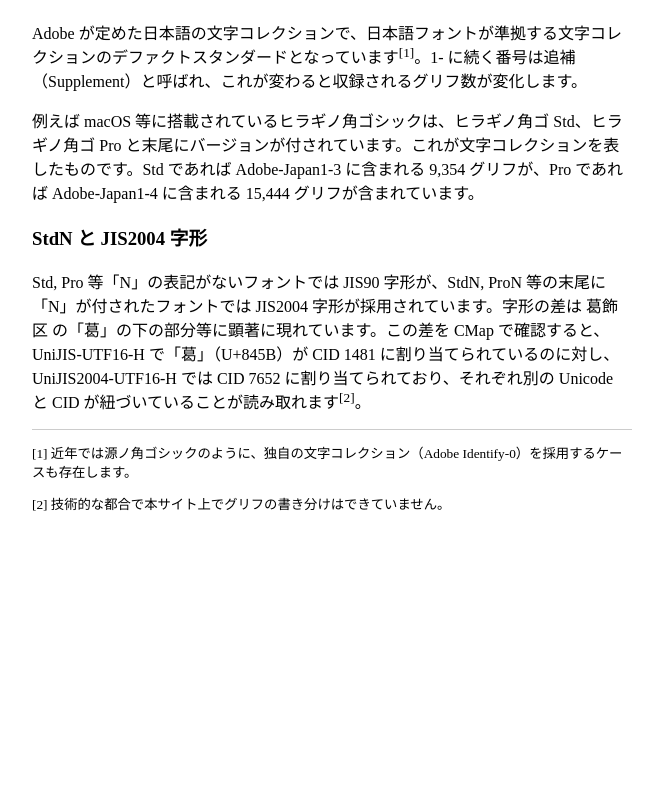
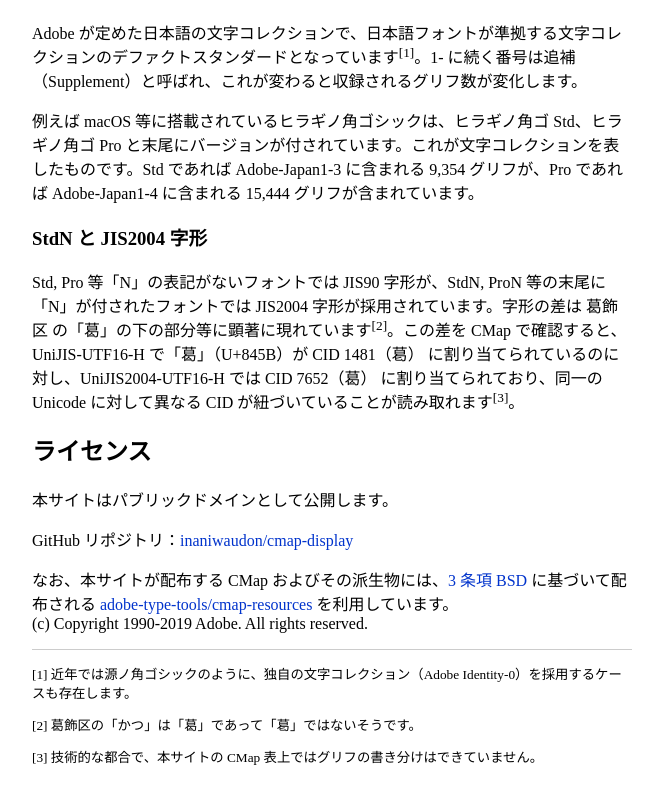
Before and after one commit to inaniwaudon/cmap-display, a Next.js app: page / in a window 1280 px wide. Shown: the part 460-1250 px from the top of the page, without its empty margins (0-663 px from the left). Before the commit the page ends 997 px from the top, so only its background shows below. Built offline with nearby package versions, Linux system fonts and the light colour scheme; a web font is replaced by a local one.

Commit message:
update descriptions

```diff
--- a/src/pages/index.tsx
+++ b/src/pages/index.tsx
@@ -16,15 +16,13 @@
   <Wrapper>
     <h1>cmap-display</h1>
     <p>
-      本サイトでは、Adobe-Japan 1-7 に準拠した CMap に基づく対応表を提供します。
+      本サイトは、Adobe-Japan 1-7 に準拠した CMap に基づく対応表を提供します。
     </p>
     <ul>
       {cmaps.map((cmap) => (
         <li key={cmap.name}>
           <Link href={`/cmap/${cmap.name}`} legacyBehavior>
-            <li>
-              <Anchor>{cmap.name}</Anchor>
-            </li>
+            <Anchor>{cmap.name}</Anchor>
           </Link>
         </li>
       ))}
@@ -59,20 +57,45 @@
         Std, Pro 等「N」の表記がないフォントでは JIS90 字形が、StdN, ProN
         等の末尾に「N」が付されたフォントでは JIS2004
         字形が採用されています。字形の差は 葛飾区
-        の「葛」の下の部分等に顕著に現れています。この差を CMap
-        で確認すると、UniJIS-UTF16-H で「葛」（U+845B）が CID 1481
-        に割り当てられているのに対し、UniJIS2004-UTF16-H では CID 7652
-        に割り当てられており、それぞれ別の Unicode と CID
-        が紐づいていることが読み取れます<sup>[2]</sup>。
+        の「葛」の下の部分等に顕著に現れています<sup>[2]</sup>。この差を CMap
+        で確認すると、UniJIS-UTF16-H で「葛」（U+845B）が CID 1481（葛󠄀）
+        に割り当てられているのに対し、UniJIS2004-UTF16-H では CID 7652（葛）
+        に割り当てられており、同一の Unicode に対して異なる CID
+        が紐づいていることが読み取れます<sup>[3]</sup>。
+      </p>
+      <h2>ライセンス</h2>
+      <p>本サイトはパブリックドメインとして公開します。</p>
+      <p>
+        GitHub リポジトリ：
+        <Anchor href="https://github.com/inaniwaudon/cmap-display">
+          inaniwaudon/cmap-display
+        </Anchor>
+      </p>
+      <p>
+        なお、本サイトが配布する CMap およびその派生物には、
+        <Anchor href="https://licenses.opensource.jp/BSD-3-Clause/BSD-3-Clause.html">
+          3 条項 BSD
+        </Anchor>{" "}
+        に基づいて配布される{" "}
+        <Anchor href="https://github.com/adobe-type-tools/cmap-resources">
+          adobe-type-tools/cmap-resources
+        </Anchor>{" "}
+        を利用しています。
+        <br />
+        (c) Copyright 1990-2019 Adobe. All rights reserved.
       </p>
     </article>
     <Footnote>
       <small>
         <p>
           [1] 近年では源ノ角ゴシックのように、独自の文字コレクション（Adobe
-          Identify-0）を採用するケースも存在します。
+          Identity-0）を採用するケースも存在します。
         </p>
-        <p>[2] 技術的な都合で本サイト上でグリフの書き分けはできていません。</p>
+        <p>[2] 葛飾区の「かつ」は「葛」であって「葛󠄀」ではないそうです。</p>
+        <p>
+          [3] 技術的な都合で、本サイトの CMap
+          表上ではグリフの書き分けはできていません。
+        </p>
       </small>
     </Footnote>
   </Wrapper>
```
Also changed, not shown: 1 other file (tests, documents, lock files or other folders).
